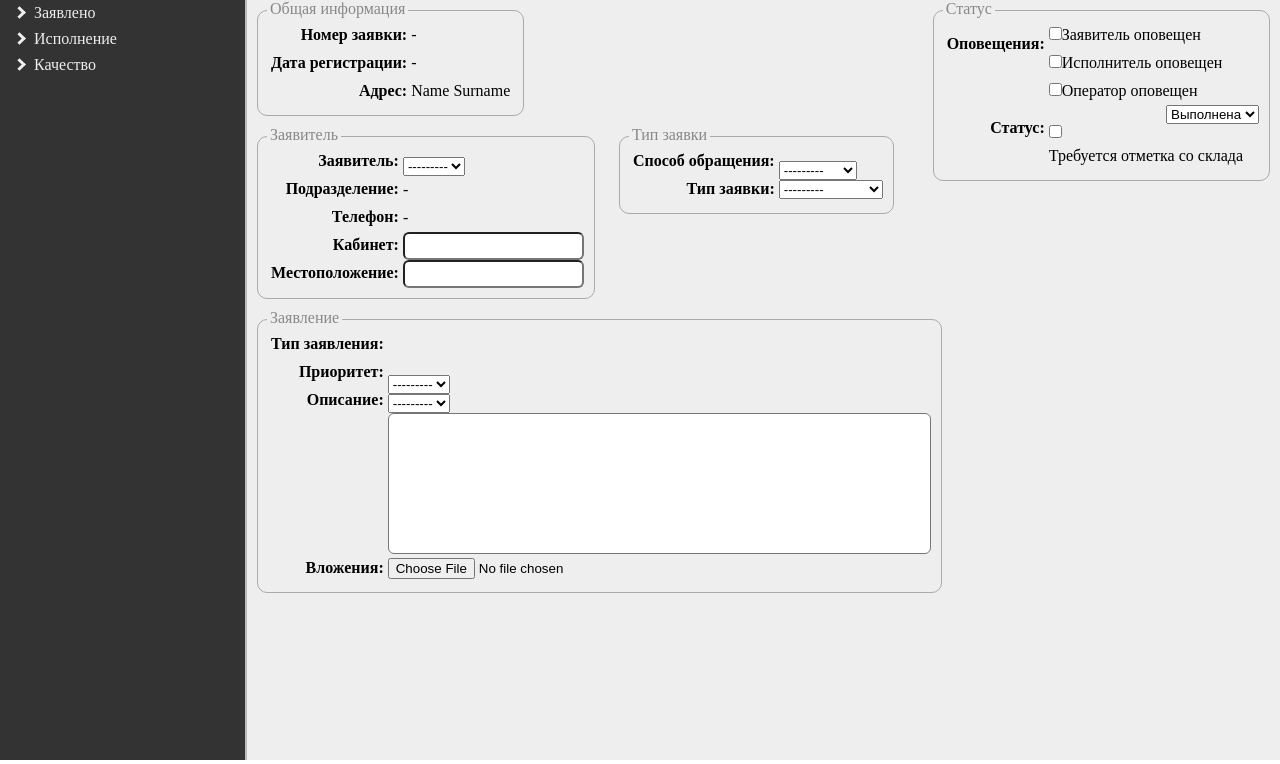
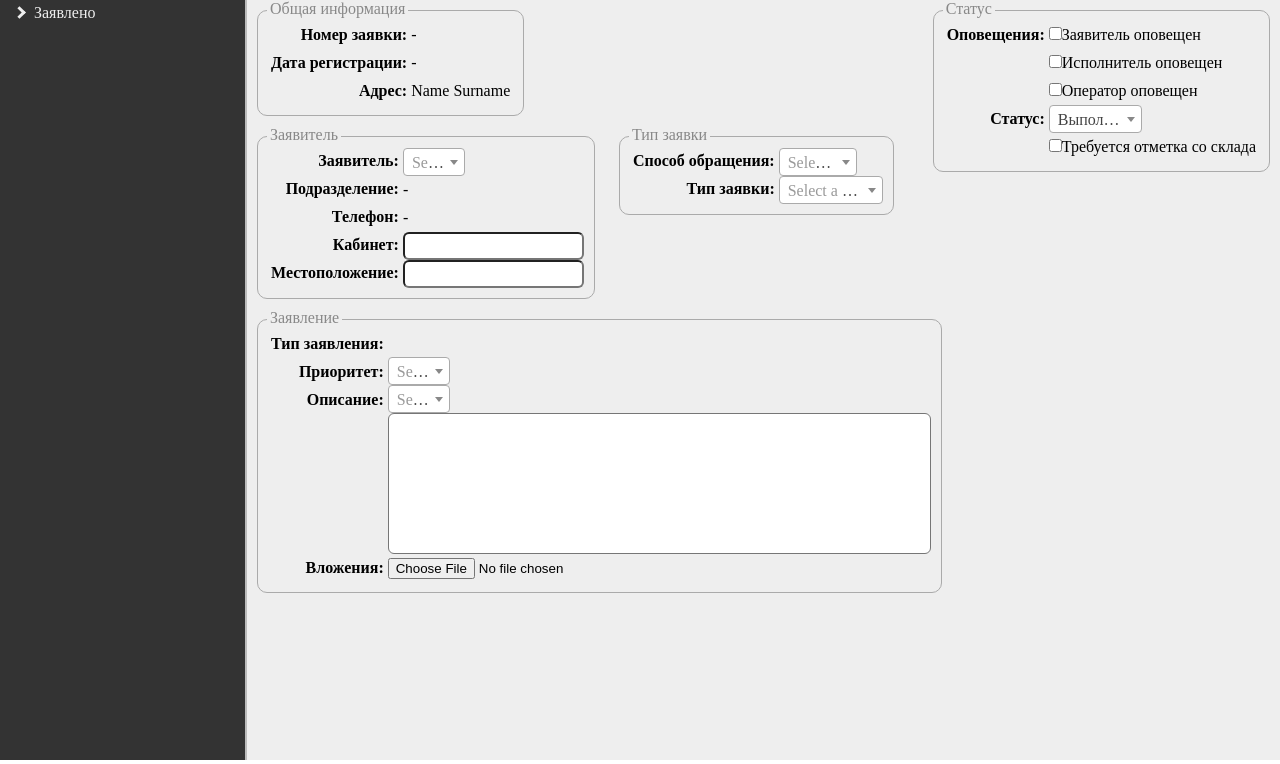
Before and after one commit to DeadParazit/HelpDeskVer2, a Django app: page /request/ in a window 1280 px wide. Shown: the part 40-804 px from the top of the page. Run offline with Django 3.2, Linux system fonts and the light colour scheme; data that the repository does not hold is empty.

Commit message:
create document patch

```diff
--- a/templates/Request/create_document.html
+++ b/templates/Request/create_document.html
@@ -36,106 +36,80 @@
         <div class="filter">
           <div class="multiple_options_name_div" id="1">
             <i class="arrow right" id="arrow1"></i>
-            <p class="multiple_options_name">Заявлено</p>
+            <p class="multiple_options_name" id="total_data_title">Заявлено</p>
           </div>
-          <div class="multiple_options_div hidden" id="list1">
+          <div class="multiple_options_div total_data_content hidden" id="list1">
             <div class="multiple_options_name_div" id="11">
               <i class="arrow right" id="arrow11"></i>
-              <p class="multiple_options_name">Заявитель</p>
+              <p class="total_data multiple_options_name" id="applicant_data_title">Заявитель</p>
             </div>
-            <div class="multiple_options_div hidden" id="list11">
+            <div class="multiple_options_div applicant_data_content hidden" id="list11">
               <div class="option_div">
-                <p class="option">Заявитель</p>
+                <p class="applicant1 applicant_data option">Заявитель</p>
               </div>
               <div class="option_div">
-                <p class="option">Подразделение</p>
+                <p class="cabinet1 applicant_data option">Кабинет</p>
               </div>
               <div class="option_div">
-                <p class="option">Телефон</p>
-              </div>
-              <div class="option_div">
-                <p class="option">Кабанет</p>
-              </div>
-              <div class="option_div">
-                <p class="option">Местоположение</p>
+                <p class="location1 applicant_data option">Местоположение</p>
               </div>
             </div>
             <div class="multiple_options_name_div" id="12">
               <i class="arrow right" id="arrow12"></i>
-              <p class="multiple_options_name">Тип заявки</p>
+              <p class="total_data multiple_options_name" id="request_type_title">Тип заявки</p>
             </div>
-            <div class="multiple_options_div hidden" id="list12">
+            <div class="multiple_options_div request_type_content hidden" id="list12">
               <div class="option_div">
-                <p class="option">Способ обращения</p>
+                <p class="request_from1 request_type option">Способ обращения</p>
               </div>
               <div class="option_div">
-                <p class="option">Тип заявки</p>
+                <p class="request_type11 request_type option">Тип заявки</p>
               </div>
             </div>
             <div class="multiple_options_name_div" id="13">
               <i class="arrow right" id="arrow13"></i>
-              <p class="multiple_options_name">Заявление</p>
+              <p class="total_data multiple_options_name" id="request_data_title">Заявление</p>
             </div>
-            <div class="multiple_options_div hidden" id="list13">
+            <div class="multiple_options_div request_data_content hidden" id="list13">
               <div class="option_div">
-                <p class="option">Тип заявления</p>
+                <p class="request_type21 request_data option">Тип заявления</p>
               </div>
               <div class="option_div">
-                <p class="option">Приоритет</p>
+                <p class="request_priority1 option">Приоритет</p>
               </div>
               <div class="option_div">
-                <p class="option">Описание</p>
+                <p class="request_description1 request_data option">Описание</p>
               </div>
               <div class="option_div">
-                <p class="option">Вложения</p>
+                <p class="file1 option">Вложения</p>
               </div>
             </div>
             <div class="multiple_options_name_div" id="14">
               <i class="arrow right" id="arrow14"></i>
-              <p class="multiple_options_name">Статус</p>
+              <p class="total_data multiple_options_name" id="status_data_title">Статус</p>
             </div>
-            <div class="multiple_options_div hidden" id="list14">
+            <div class="multiple_options_div status_data_content hidden" id="list14">
               <div class="option_div">
-                <p class="option">Заявитель оповещен</p>
+                <p class="applicant_notified1 option">Заявитель оповещен</p>
               </div>
               <div class="option_div">
-                <p class="option">Исполнитель оповещен</p>
+                <p class="performer_notified1 option">Исполнитель оповещен</p>
               </div>
               <div class="option_div">
-                <p class="option">Оператор оповещен</p>
+                <p class="operator_notified1 option">Оператор оповещен</p>
               </div>
               <div class="option_div">
-                <p class="option">Смена статуса</p>
+                <p class="status1 status_data option">Смена статуса</p>
               </div>
             </div>
           </div>
-          <div class="multiple_options_name_div" id="2">
-            <i class="arrow right" id="arrow1"></i>
-            <p class="multiple_options_name">Исполнение</p>
-          </div>
-          <div class="multiple_options_div hidden" id="list2">
-            <div class="option_div">
-              <p class="option">Оп1</p>
+        </div>
+        <div class="content" id="content">
+          <form action="create_document" id="document_form">
+            <div id="applicant_page" style="display:block;overflow:scroll;height:100%">
+                {% include "Request/templates/applicant_page.html" %}
             </div>
-            <div class="option_div">
-              <p class="option">Оп2</p>
-            </div>
-          </div>
-          <div class="multiple_options_name_div" id="3">
-            <i class="arrow right" id="arrow3"></i>
-            <p class="multiple_options_name">Качество</p>
-          </div>
-          <div class="multiple_options_div hidden" id="list3">
-            <div class="option_div">
-              <p class="option">Оп1</p>
-            </div>
-            <div class="option_div">
-              <p class="option">Оп2</p>
-            </div>
-          </div>
-        </div>
-        <div class="content">
-            {% include "Request/templates/applicant_page.html" %}
+          </form>
         </div>
       </div>
     </main>
--- a/templates/Request/templates/applicant_page.html
+++ b/templates/Request/templates/applicant_page.html
@@ -5,11 +5,13 @@
 <script src="{% static "scripts/select2-develop/dist/js/select2.min.js" %} "></script>
 <script src="{% static "scripts/functions2.js" %} "></script>
 <script type="text/javascript">
+    $(document).ready(function(){
         applyInputLimits();
         applyInputRequerments();
         applyClickSelection();
         $("select").select2({
             placeholder: "Select a state"
+        });
     });
 </script>
 <div class="category-container main-info">
```
Lines whose indentation alone changed are shown as unchanged.
